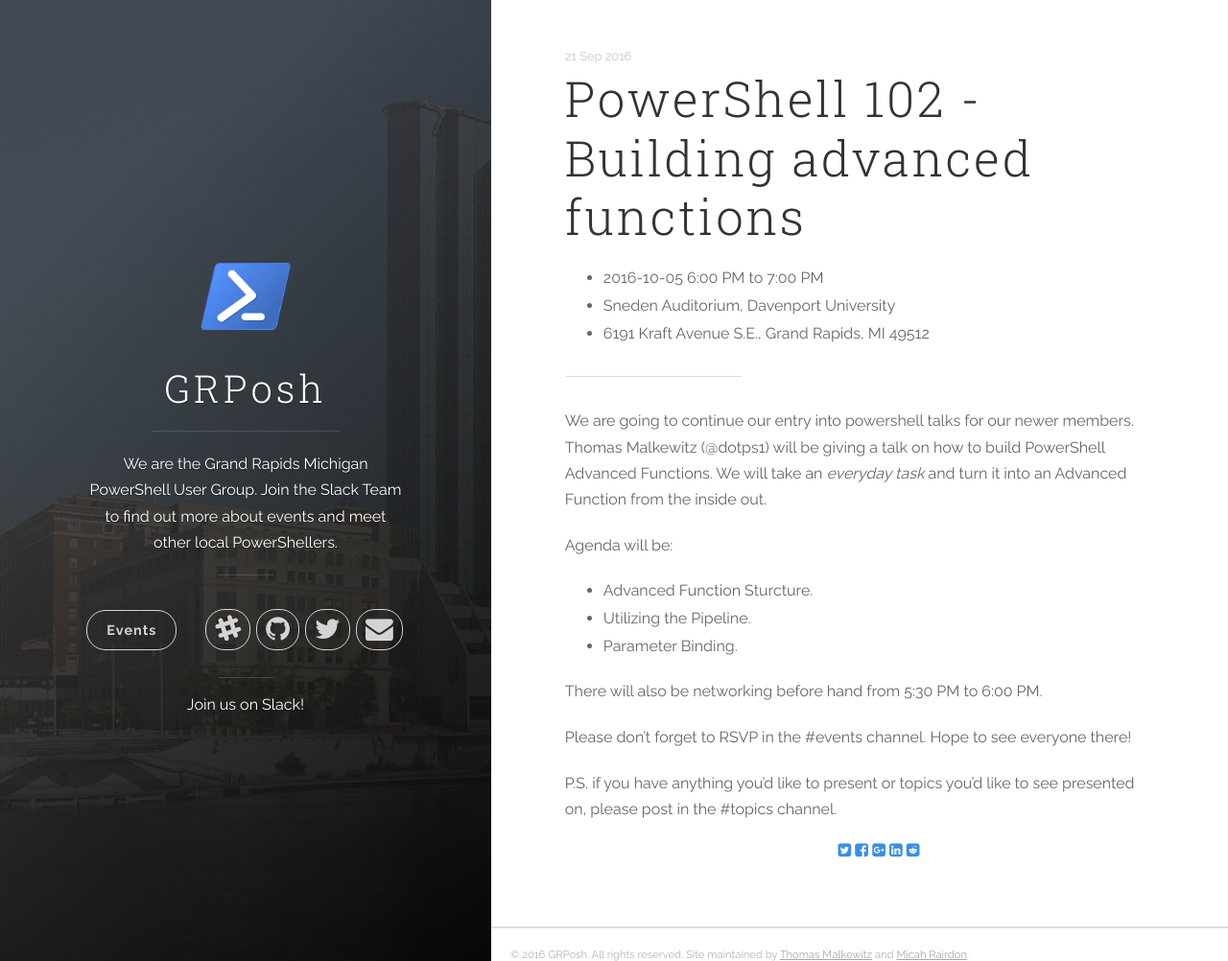
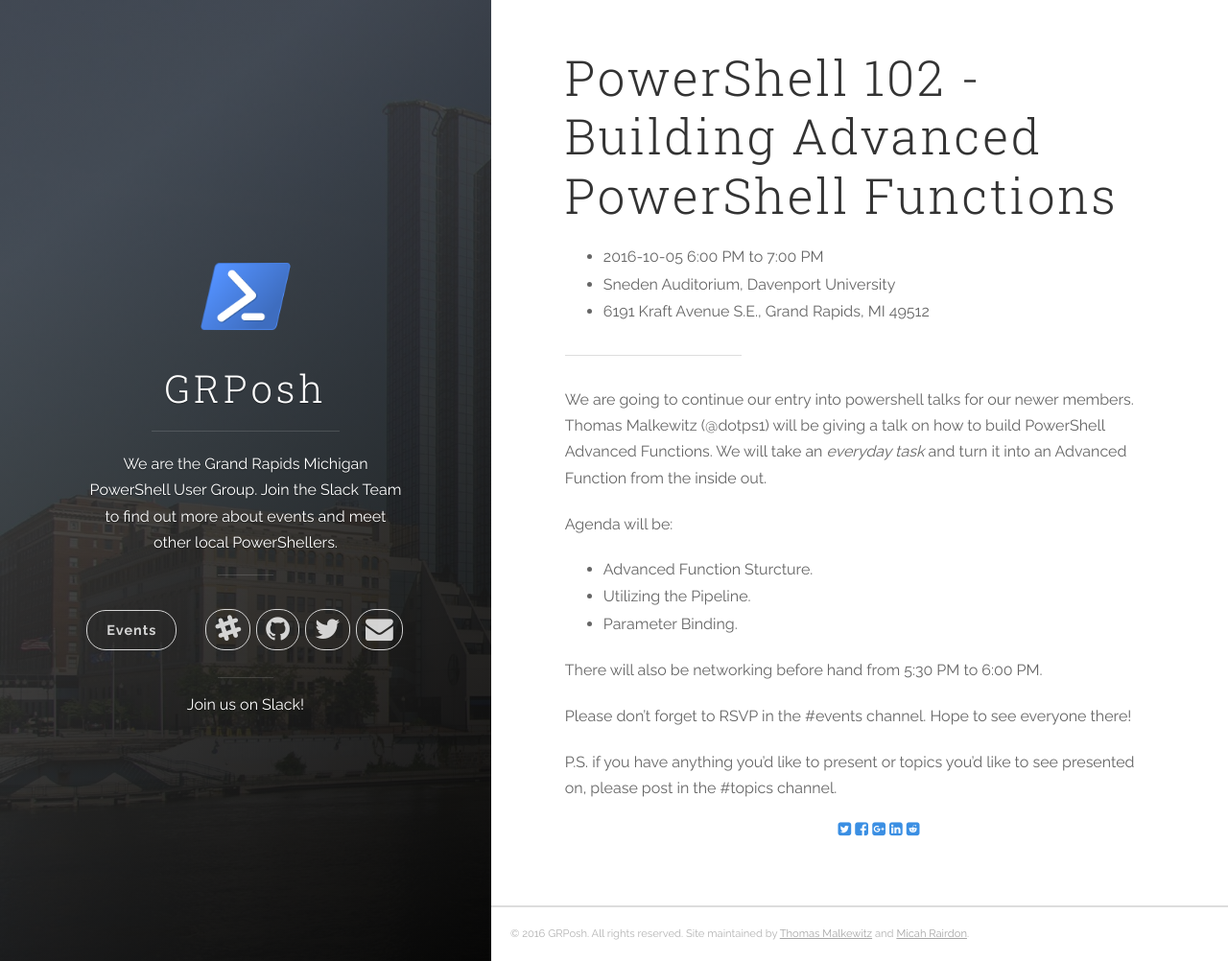
Before and after one commit to GRPosh/GRPosh.github.io, a Jekyll site: the page built from _posts/2016-10-05-powershell-102-building-advanced-functions.md, in a window 1280 px wide and 1002 px high. Shown: the whole window at 96% size. Built offline with Jekyll 4.4.1, drawn with Linux system fonts in a browser that asks for light colours; nearby versions of some CDN libraries.

Commit message:
Removed date metadata from top of event posts to prevent confusion.

```diff
--- a/_config.yml
+++ b/_config.yml
@@ -14,6 +14,8 @@
   #facebook_username:
   github_username:  grposh
   #linkedin_username:
+
+future: True
 
 defaults:
   -
--- a/_layouts/post.html
+++ b/_layouts/post.html
@@ -3,9 +3,6 @@
 ---
 <article class="post-container post-container--single">
   <header class="post-header">
-    <div class="post-meta">
-      <time datetime="{{ page.date | date: "%-d %b %Y" }}" class="post-meta__date date">{{ page.date | date: "%-d %b %Y" }}</time>
-    </div>
     <h1 class="post-title">{{ page.title }}</h1>
   </header>
 
--- a/_posts/2016-09-21-powershell-102-building-advanced-functions.md
+++ b/_posts/2016-10-05-powershell-102-building-advanced-functions.md
@@ -1,8 +1,5 @@
 ---
-title:  "PowerShell 102 - Building advanced functions"
-date:   2016-09-21 19:00:00
-categories:
-tags:
+title:  "PowerShell 102 - Building Advanced PowerShell Functions"
 excerpt: "2016-10-05 6:00 PM - Sneden Auditorium, Davenport University"
 ---
 
```
Also changed, not shown: _posts/2016-08-26-grposh-at-barcampgr.md (+0 -3 lines), _posts/2016-09-15-powershell-101-at-davenport-university.md (renamed from _posts/2016-09-18-powershell-101-at-davenport-university.md, +0 -3 lines), Gemfile.lock.
